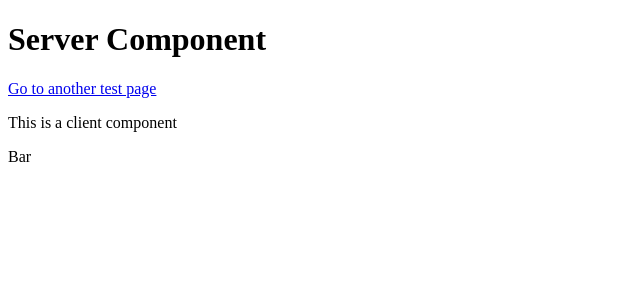
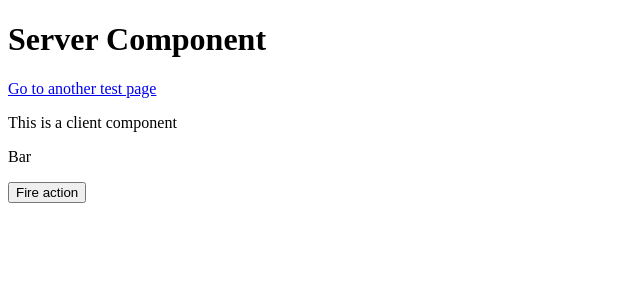
Before and after one commit to JClackett/next-reproduction-app, a Next.js app: page / in a window 1280 px wide. Shown: the top 300 px of the page, without its empty margins (0-640 px from the left). Built offline with nearby package versions, Linux system fonts and the light colour scheme.

Commit message:
add action

```diff
--- a/app/ClientComponent.tsx
+++ b/app/ClientComponent.tsx
@@ -1,5 +1,6 @@
 "use client";
 import * as React from "react"
+import { testAction } from "./action";
 
 interface Props {
 	name: string
@@ -12,6 +13,11 @@ export function ClientComponent (props: Props) {
 				This is a client component
 			</p>
 			<p>{props.name}</p>
+
+			<button onClick={async ()=>{
+					const result = await testAction()
+					alert(result)
+			}}>Fire action</button>
 		</div>
 	)
 }
--- /dev/null
+++ b/app/action.ts
@@ -0,0 +1,6 @@
+"use server"
+
+export async function testAction() {
+	console.log("test action")
+	return "Action success"
+}
--- a/app/page.tsx
+++ b/app/page.tsx
@@ -17,7 +17,7 @@ export default function Home() {
 
 const getData = async () => {
   // fake db call to prisma
-  await new Promise(resolve => setTimeout(resolve, 2000));
+  await new Promise(resolve => setTimeout(resolve, 1000));
   return { foo: 'Bar' };
 }
 
```
